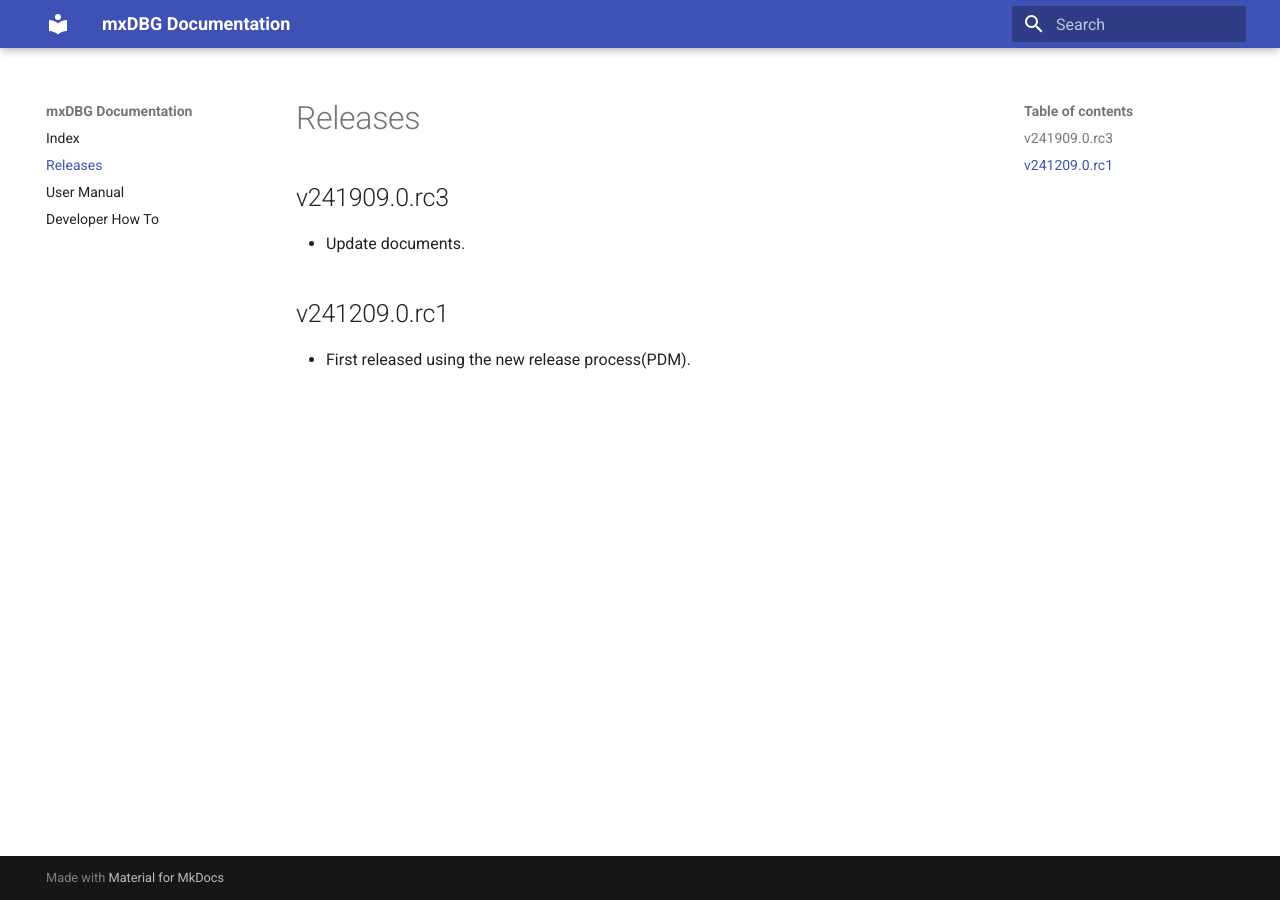
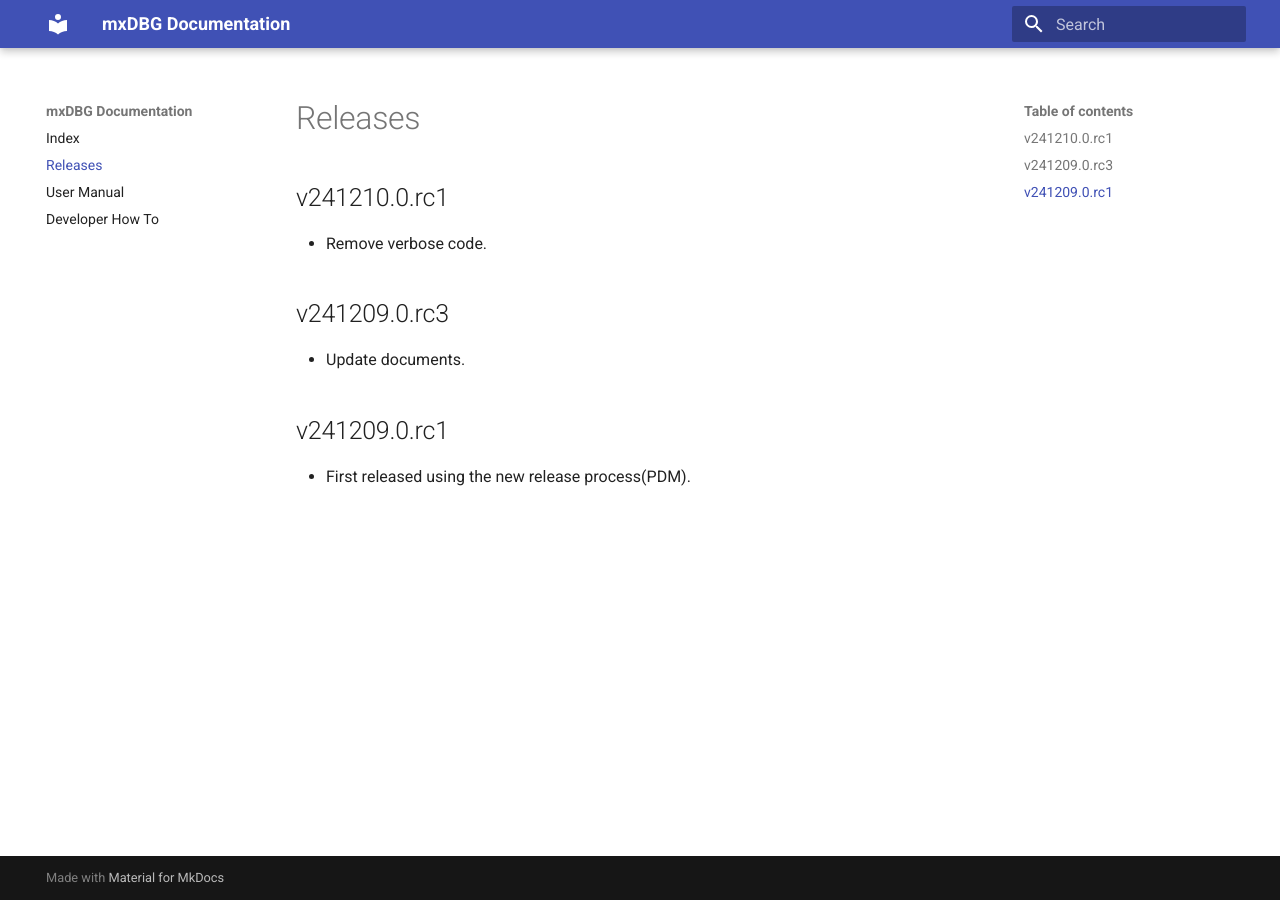
Before and after one commit to Liewzheng/mxdbg, an MkDocs documentation site: the page built from docs/releases.md, in a window 1280 px wide. Built offline with MkDocs 1.6.1 and Material for MkDocs 9.7.7, drawn with Linux system fonts in a browser that asks for light colours.

Commit message:
add release information

```diff
--- a/docs/releases.md
+++ b/docs/releases.md
@@ -1,6 +1,10 @@
 # Releases
 
-## v241909.0.rc3
+## v241210.0.rc1
+
+- Remove verbose code.
+
+## v241209.0.rc3
 
 - Update documents.
 
```
